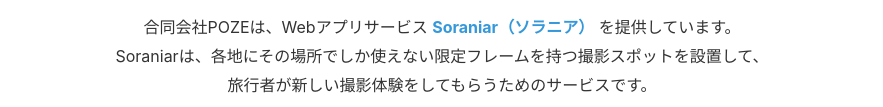
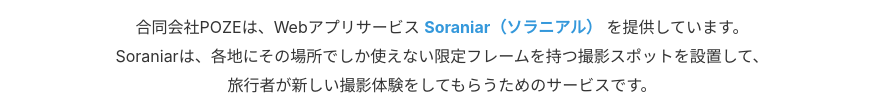
Before and after one commit to Kattun69/poze-hp, a plain HTML site: page index.html in a window 1280 px wide. Shown: the part 301-408 px from the top of the page, without its empty margins (198-1081 px from the left). Drawn offline with Linux system fonts and the light colour scheme.

Commit message:
Add files via upload

```diff
--- a/index.html
+++ b/index.html
@@ -127,7 +127,7 @@
                 <h2>Our Service</h2>
             </div>
             <p class="service-description">
-                合同会社POZEは、Webアプリサービス <strong style="color: #3498db;">Soraniar（ソラニア）</strong>  を提供しています。<br>
+                合同会社POZEは、Webアプリサービス <strong style="color: #3498db;">Soraniar（ソラニアル）</strong>  を提供しています。<br>
                 Soraniarは、各地にその場所でしか使えない限定フレームを持つ撮影スポットを設置して、<br>
                 旅行者が新しい撮影体験をしてもらうためのサービスです。
             </p>
```
